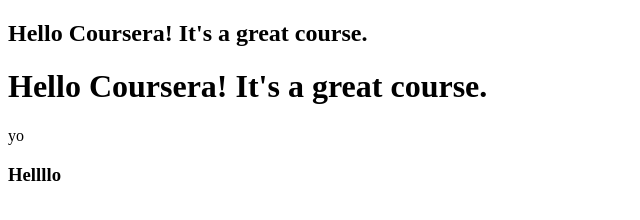
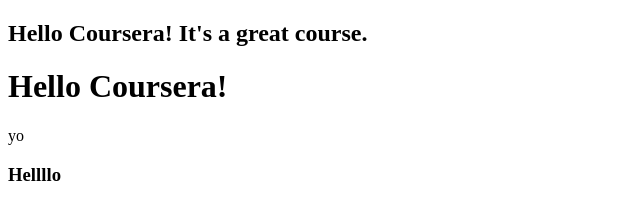
Before and after one commit to Faraz710/Coursera-Test, a plain HTML site: page site/index.html in a window 1280 px wide. Shown: the whole page, without its empty margins (0-640 px from the left). Drawn offline with Linux system fonts and the light colour scheme.

Commit message:
Update index.html

```diff
--- a/site/index.html
+++ b/site/index.html
@@ -5,7 +5,7 @@
 </head>
 <body>
 <h2> Hello Coursera! It's a great course. </h2>
-<h1> Hello Coursera! It's a great course. </h1>
+<h1> Hello Coursera!</h1>
   <p>yo</p>
 <h3> Hellllo </h3>
 </body>
```
